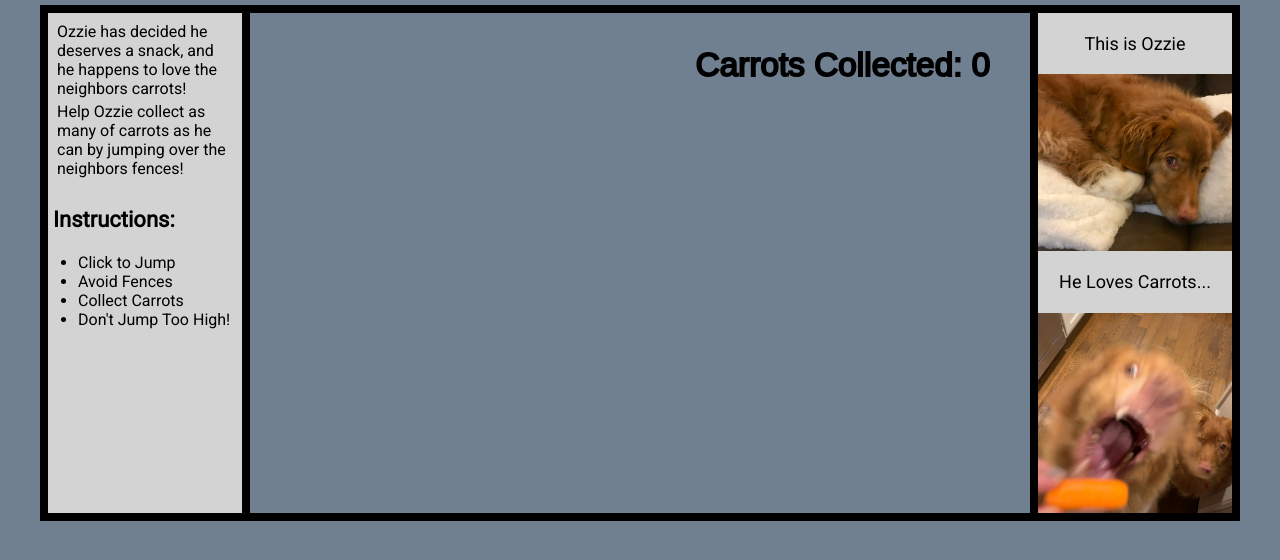
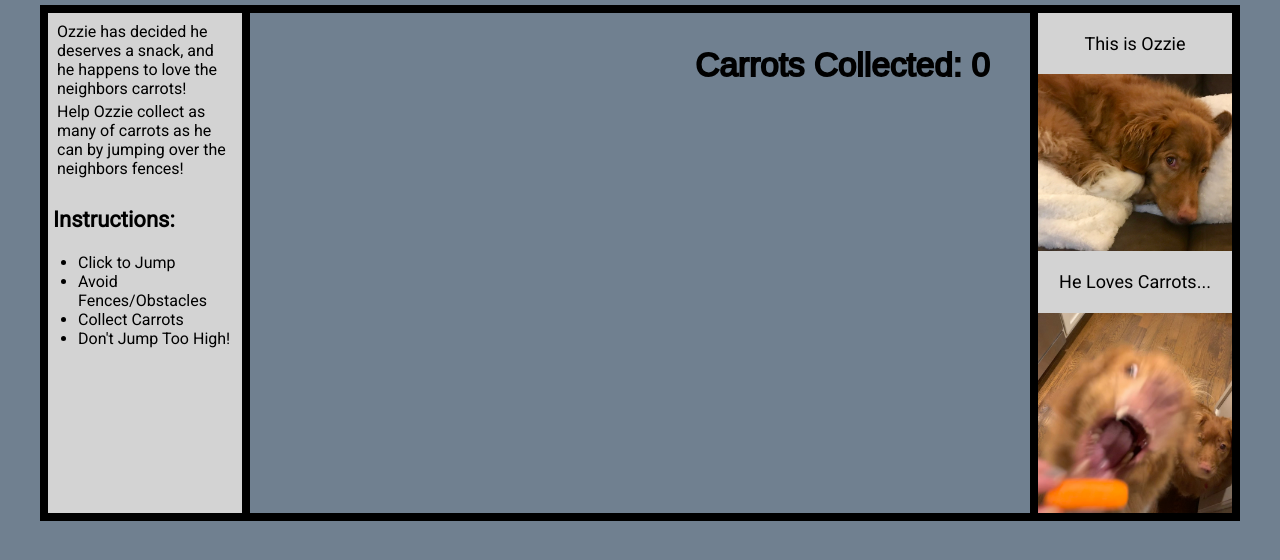
Before and after one commit to ClaytonJones839/OzziesCarrotQuest, a website built with webpack: page index.html in a window 1280 px wide. Shown: the part 104-664 px from the top of the page. Built offline with nearby package versions, Linux system fonts and the light colour scheme.

```diff
--- a/index.html
+++ b/index.html
@@ -26,7 +26,7 @@
         </div>
         <ul class="instructions-bottom">
           <li>Click to Jump</li>
-          <li>Avoid Fences</li>
+          <li>Avoid Fences/Obstacles</li>
           <Li>Collect Carrots</Li>
           <Li>Don't Jump Too High!</Li>
         </ul>
```
